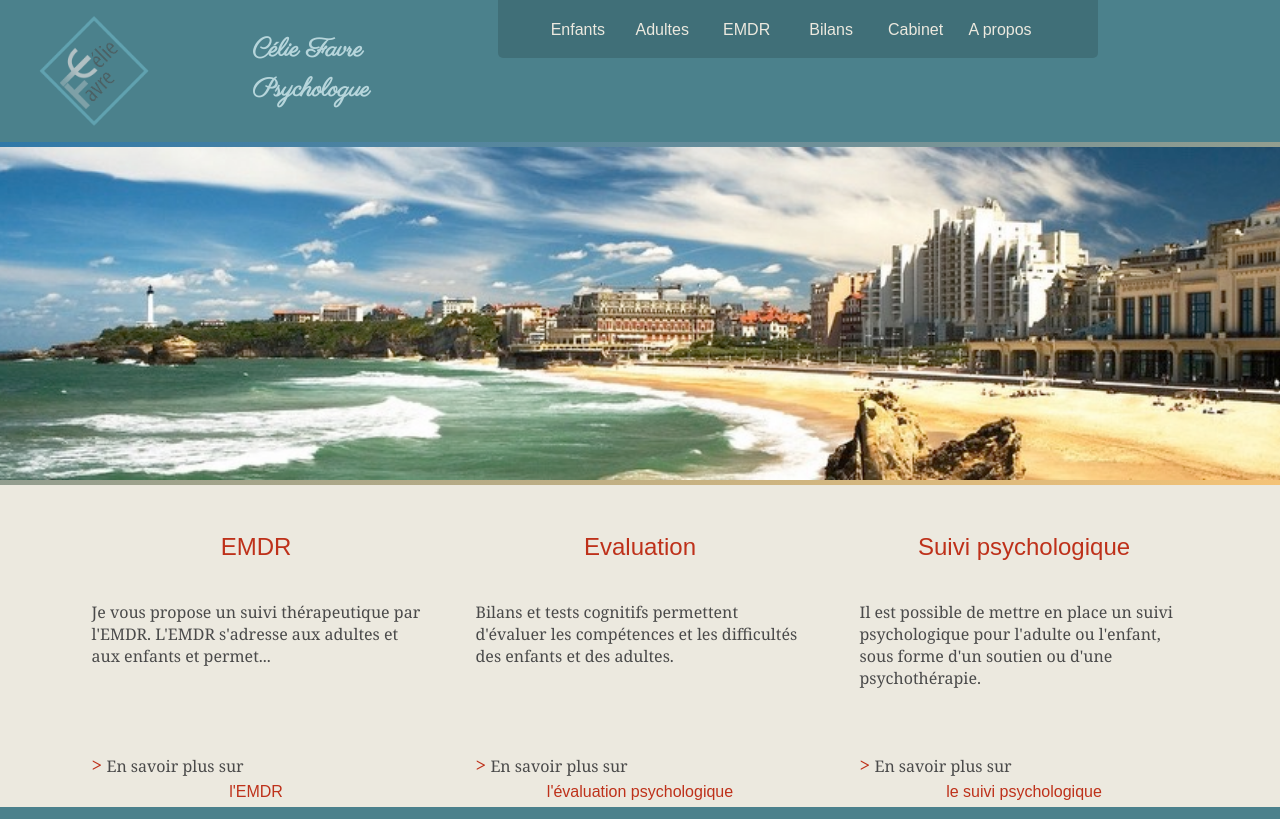
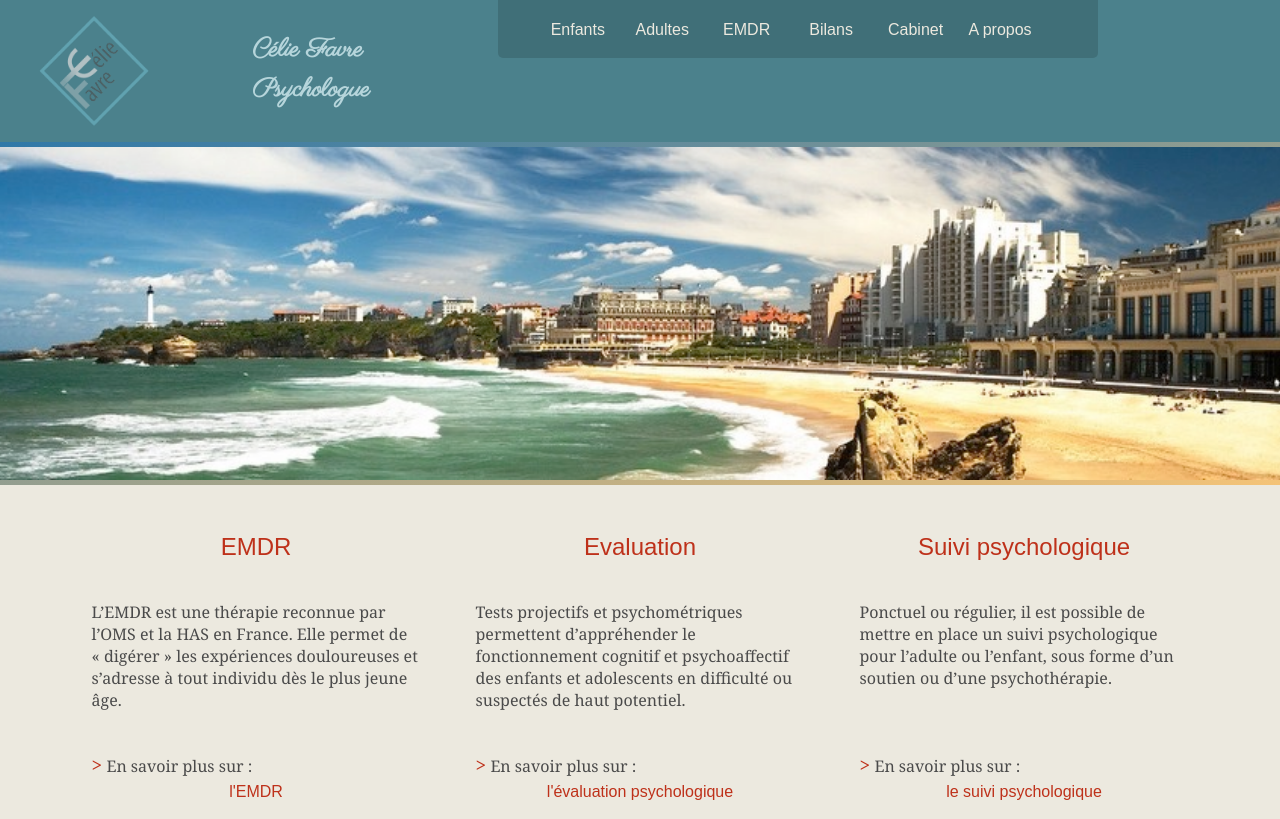
Before and after one commit to celiefavre/celiefavre.github.io, a Jekyll site: the page built from index.html, in a window 1280 px wide. Shown: the top 819 px of the page. Built offline with Jekyll 4.4.1, drawn with Linux system fonts in a browser that asks for light colours; some of the changed text lies outside the part shown; grey boxes are pictures that could not be loaded.

Commit message:
index changes

```diff
--- a/index.html
+++ b/index.html
@@ -6,17 +6,52 @@
 <section class="rang-un">
 	<div class="carre emdr">
 		<a href=""><h1>EMDR</h1></a>
-		<p>Je  vous propose un suivi thérapeutique par l'EMDR. L'EMDR s'adresse aux adultes et aux enfants et permet...</p>
-		<p>	En savoir plus sur<a href="#" class="lien-dans-carre"> l'EMDR</a></p>
+		<p>L’EMDR est une thérapie reconnue par l’OMS et la HAS en France. Elle permet de « digérer » les expériences douloureuses et s’adresse à tout individu dès le plus jeune âge.</p>
+		<p>	En savoir plus sur :<a href="#" class="lien-dans-carre"> l'EMDR</a></p>
 	</div>
 	<div class="carre evaluation">
 		<a href=""><h2>Evaluation</h2></a>
-		<p>Bilans et tests cognitifs permettent d'évaluer les compétences et les difficultés des enfants et des adultes.</p>
-		<p>	En savoir plus sur<a href="#" class="lien-dans-carre"> l'évaluation psychologique</a></p>
+		<p>Tests projectifs et psychométriques permettent d’appréhender le fonctionnement cognitif et psychoaffectif des enfants et adolescents en difficulté ou suspectés de haut potentiel.</p>
+		<p>	En savoir plus sur :<a href="#" class="lien-dans-carre"> l'évaluation psychologique</a></p>
 	</div>
 	<div class="carre suivi">
 		<a href="#"><h2>Suivi psychologique</h2></a>
-		<p>Il est possible de mettre en place un suivi psychologique pour l'adulte ou l'enfant, sous forme d'un soutien ou d'une psychothérapie.</p>
-		<p>	En savoir plus sur<a href="#" class="lien-dans-carre"> le suivi psychologique</a></p>
+		<p>Ponctuel ou régulier, il est possible de mettre en place un suivi psychologique pour l’adulte ou l’enfant, sous forme d’un soutien ou d’une psychothérapie.</p>
+		<p>	En savoir plus sur :<a href="#" class="lien-dans-carre"> le suivi psychologique</a></p>
 	</div>
 </section>
+<div class="plus">
+
+</div>
+<section class="rang-un">
+	<div class="carre emdr">
+		<a href=""><h2>Derniers articles</h2></a>
+		<ul class="post-list">
+    {% for post in site.posts %}
+        <li>
+        <span class="post-meta">{{ post.date | date: "%-d %b, %Y" }}</span>
+        <h3><a class="post-link" href="{{ post.url | prepend: site.baseurl }}">{{ post.title }}</a></h3>
+        </li>
+    {% endfor %}
+</ul>
+	</div>
+	<div class="carre evaluation">
+		<a href=""><h2>Cabinet</h2></a>
+		<div id="schema" itemscope itemtype="http://schema.org/Person">
+			<span itemprop="name">Célie Favre</span><br/>
+			<span itemprop="jobTitle">Psychologue</span>
+			<div itemprop="address" itemscope itemtype="http://schema.org/PostalAddress">
+				<span itemprop="streetAddress"> 4, rue de l'imprimerie </span><br>
+				<span itemprop="postalCode">64200</span>
+				<span itemprop="addressLocality">Biarritz</span>
+			</div>
+			<span itemprop="telephone" class="tel">06 52 46 76 36</span>
+		</div>
+	</div>
+	<div class="carre suivi">
+		<a href="#"><h2>Plan d'accès</h2></a>
+		<img class="map" src="https://maps.googleapis.com/maps/api/staticmap?center=43.482147,-1.554812\
+		&zoom=15&size=350x300&maptype=roadmap&language=fr&
+		markers=color:0xBE311A%7C43.482147,-1.554812&style=feature:poi%7Cvisibility:off&style=feature:transit%7Cvisibility:on" alt="cabinet psychologie biarritz">
+	</div>
+</section>
```
